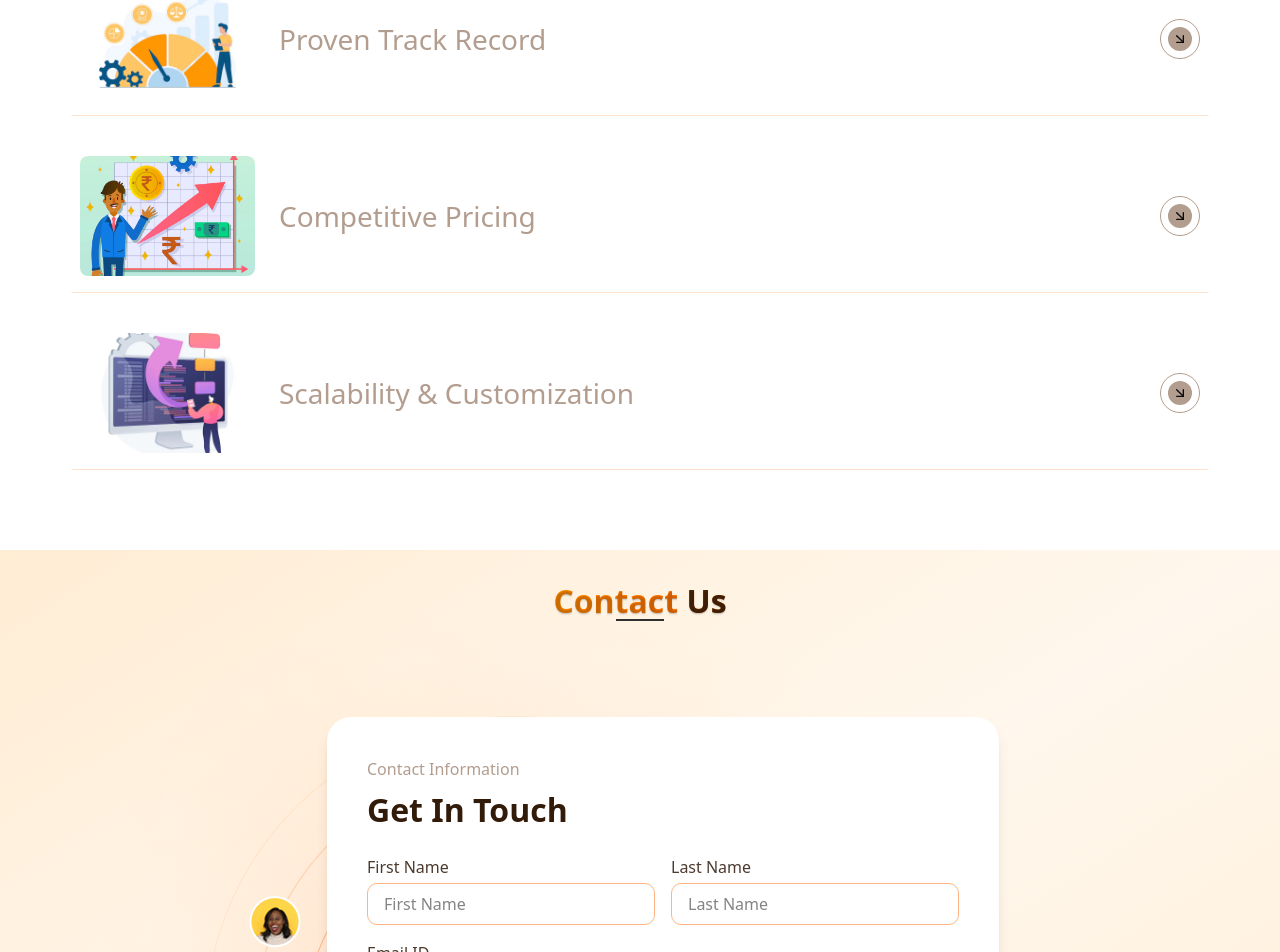
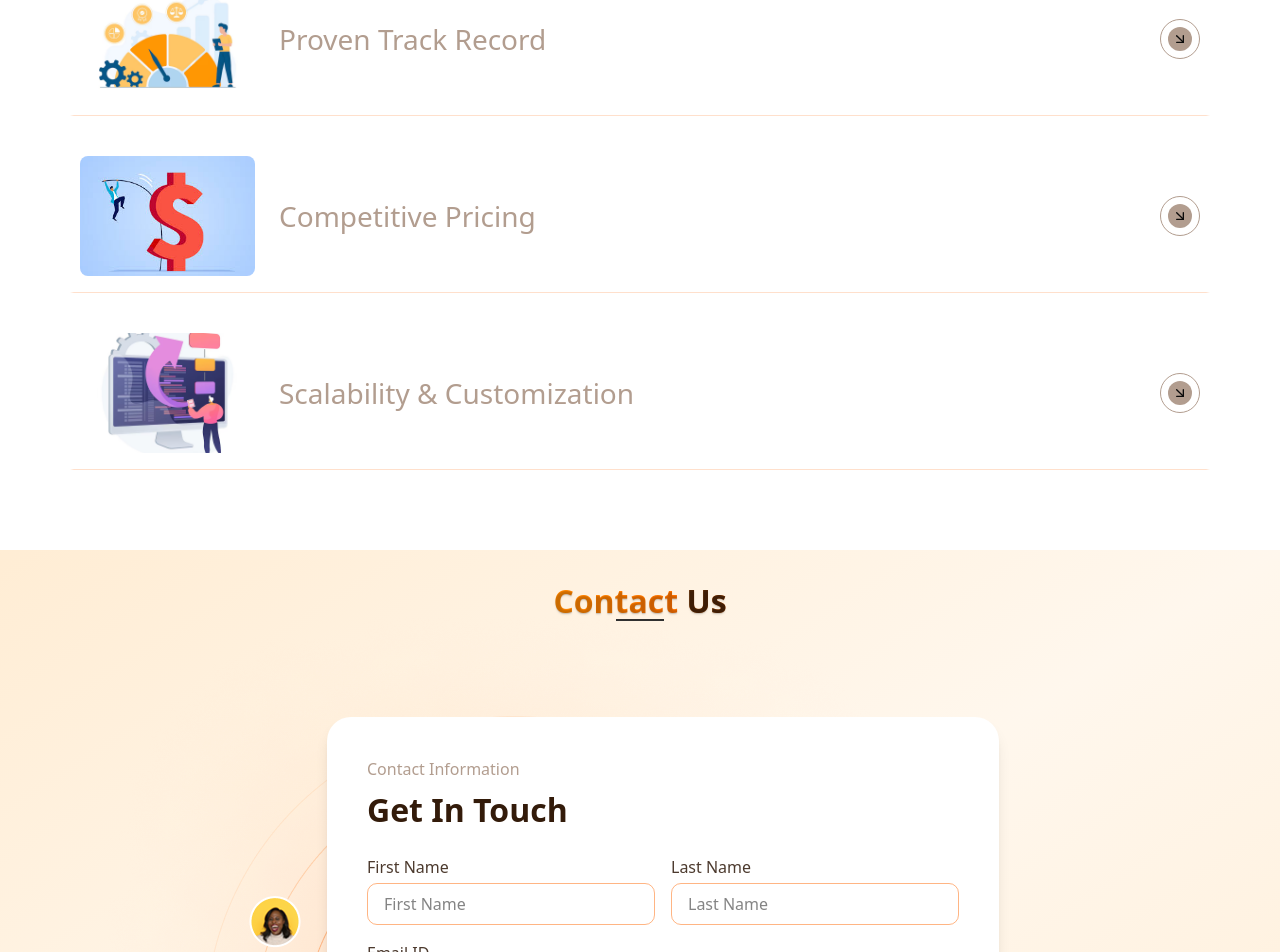
Before and after one commit to hrmrakib/phaninall-web, a Next.js app: page /about in a window 1280 px wide. Shown: the part 2163-3115 px from the top of the page. Built offline with nearby package versions, Linux system fonts and the light colour scheme.

Commit message:
fix currency sign into dollar

```diff
--- a/src/components/careers/OrganizaConsulting.tsx
+++ b/src/components/careers/OrganizaConsulting.tsx
@@ -35,7 +35,7 @@ export default function OrganizeConsulting() {
       title: "Competitive Pricing",
       description:
         "We offer competitive pricing without compromising on quality or innovation. Our flexible engagement models are designed to fit a variety of budgets and project scopes. <br /> <br /> We focus on maximizing value, ensuring you get the most efficient and cost-effective solutions for your investment. By optimizing resources and leveraging automation, we reduce overhead while delivering top-tier results. Partnering with us means smart spending with high ROI.",
-      image: "/careers/3.png",
+      image: "/careers/3.jpg",
       expanded: false,
     },
     {
```
Also changed, not shown: public/careers/3.jpg (added).
